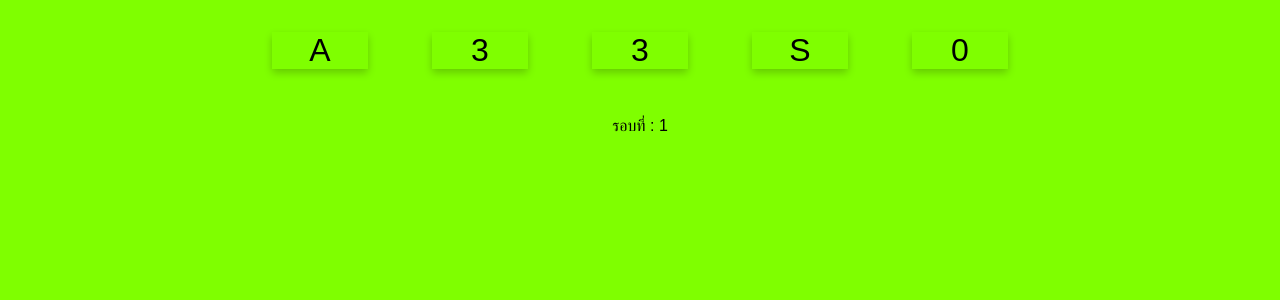
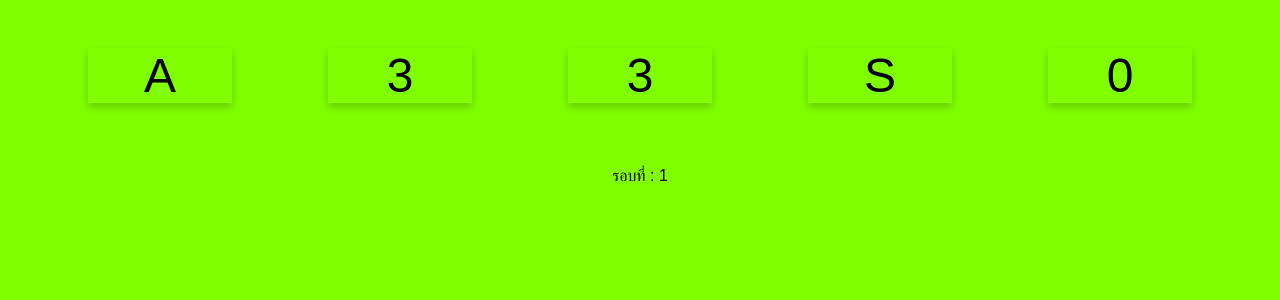
Before and after one commit to ApiwanaSuwannapoom/card-game, a React (Create React App) app: page / in a window 1280 px wide. Shown: the top 300 px of the page. Built offline with nearby package versions, Linux system fonts and the light colour scheme.

Commit message:
Game Logic : เปลี่ยนขนาดอักษร

```diff
--- a/src/App.css
+++ b/src/App.css
@@ -21,7 +21,7 @@
 }
 
 .App-intro {
-  font-size: large;
+  font-size: 2em;
 }
 
 @keyframes App-logo-spin {
@@ -32,7 +32,7 @@
   display: inline-block;
   text-align: center;
   width: 3em;
-  font-size: 2em;
+  font-size: 3em;
   box-shadow: 0 4px 8px 0 rgba(0,0,0,0.2);
   margin: 1em;
   user-select: none;
```
